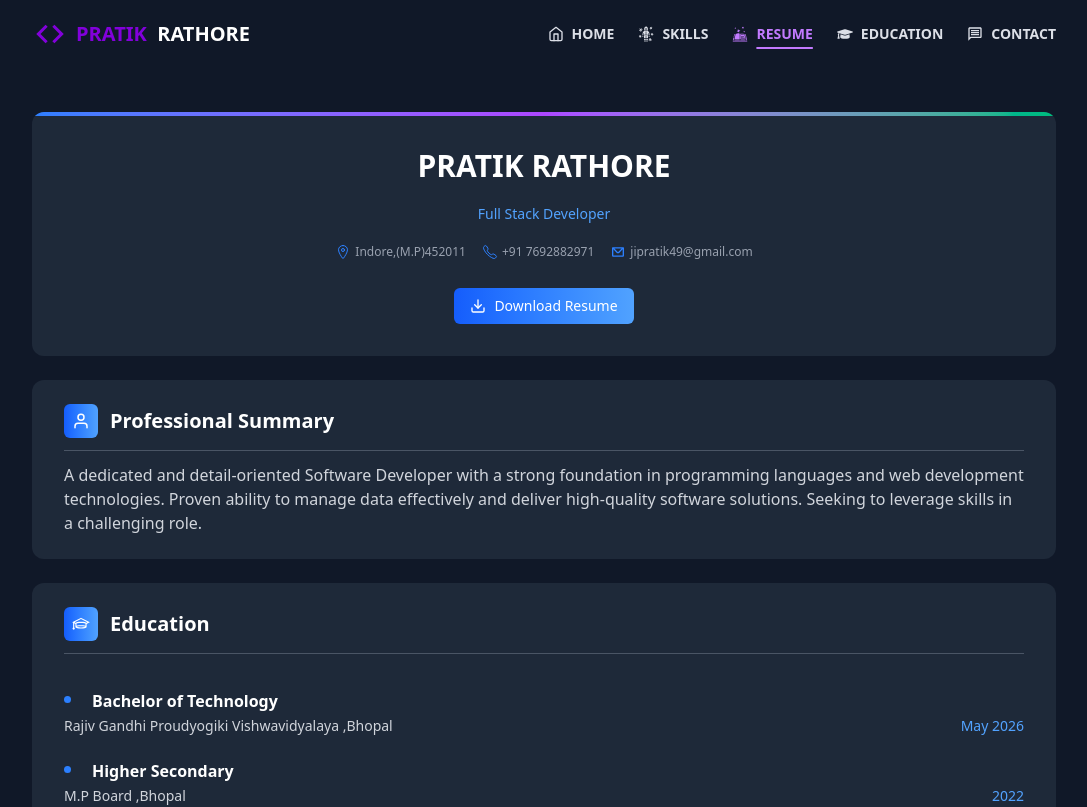
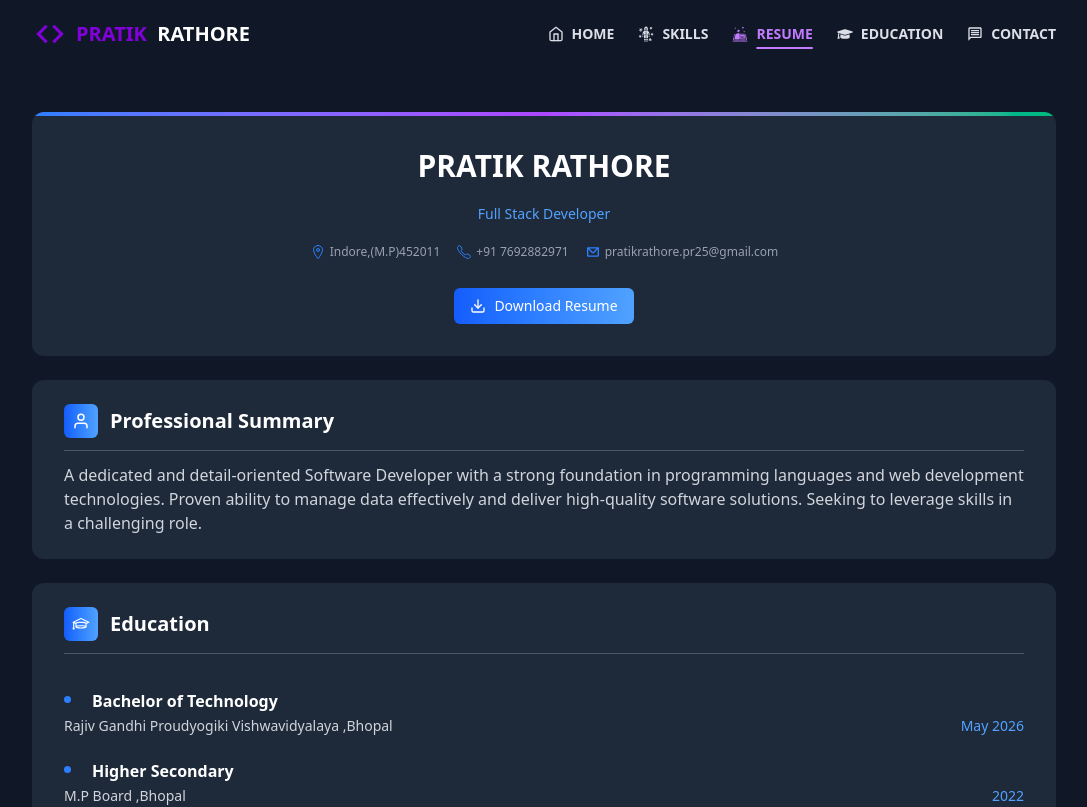
Before and after one commit to Pratikrathore49/PortFolio-Pratik, a React (Vite) app: page /resume in a window 1280 px wide. Shown: the top 807 px of the page, without its empty margins (96-1183 px from the left). Built offline with nearby package versions, Linux system fonts and the light colour scheme.

Commit message:
changed email address

```diff
--- a/src/data/getInTouchData.js
+++ b/src/data/getInTouchData.js
@@ -8,8 +8,8 @@ export const getInTouchData = [
     icon: CgMail,
     color: "#1d69fd",
     app: "Email",
-    text: "jipratik49@gmail.com",
-    link:"mailto:jipratik49@gmail.com"
+    text: "pratikrathore.pr25@gmail.com",
+    link:"mailto:pratikrathore.pr25@gmail.com"
   },
   {
     icon: FaWhatsapp,
--- a/src/pages/Resume.jsx
+++ b/src/pages/Resume.jsx
@@ -53,7 +53,7 @@ const contactDetails = [
   },
   {
     icon: <CgMail />,
-    text: "jipratik49@gmail.com ",
+    text: "pratikrathore.pr25@gmail.com ",
   },
 ];
 function Resume() {
```
